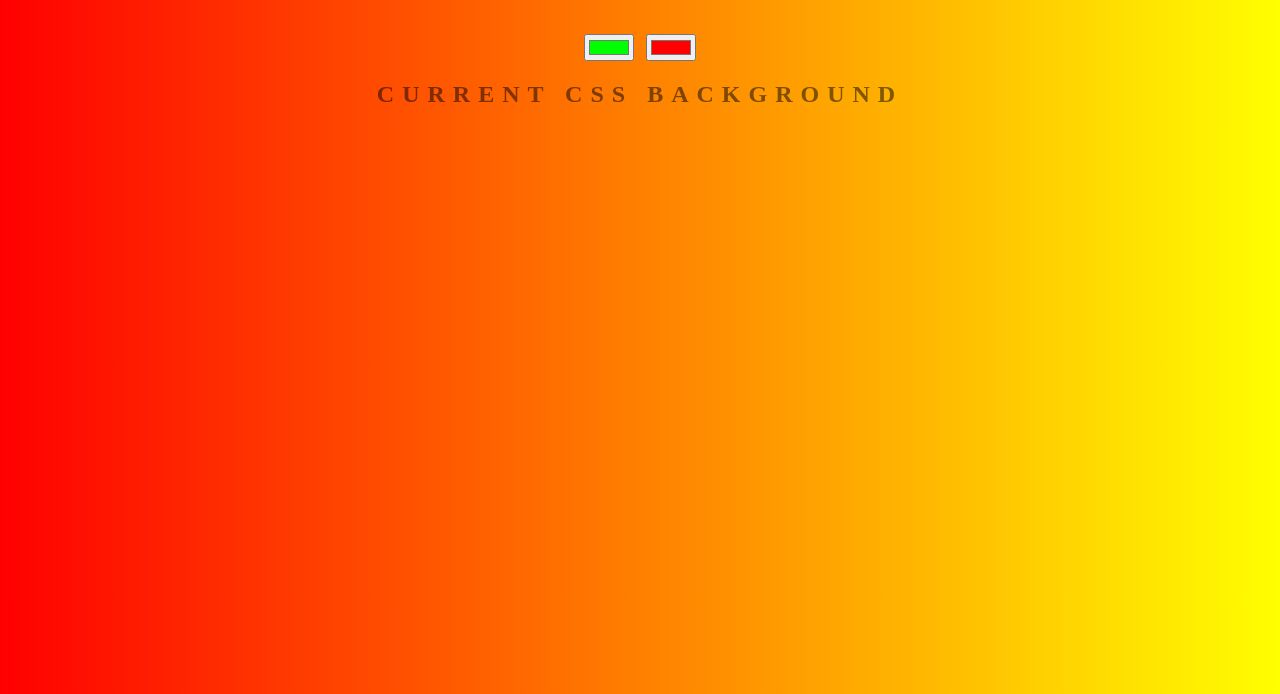
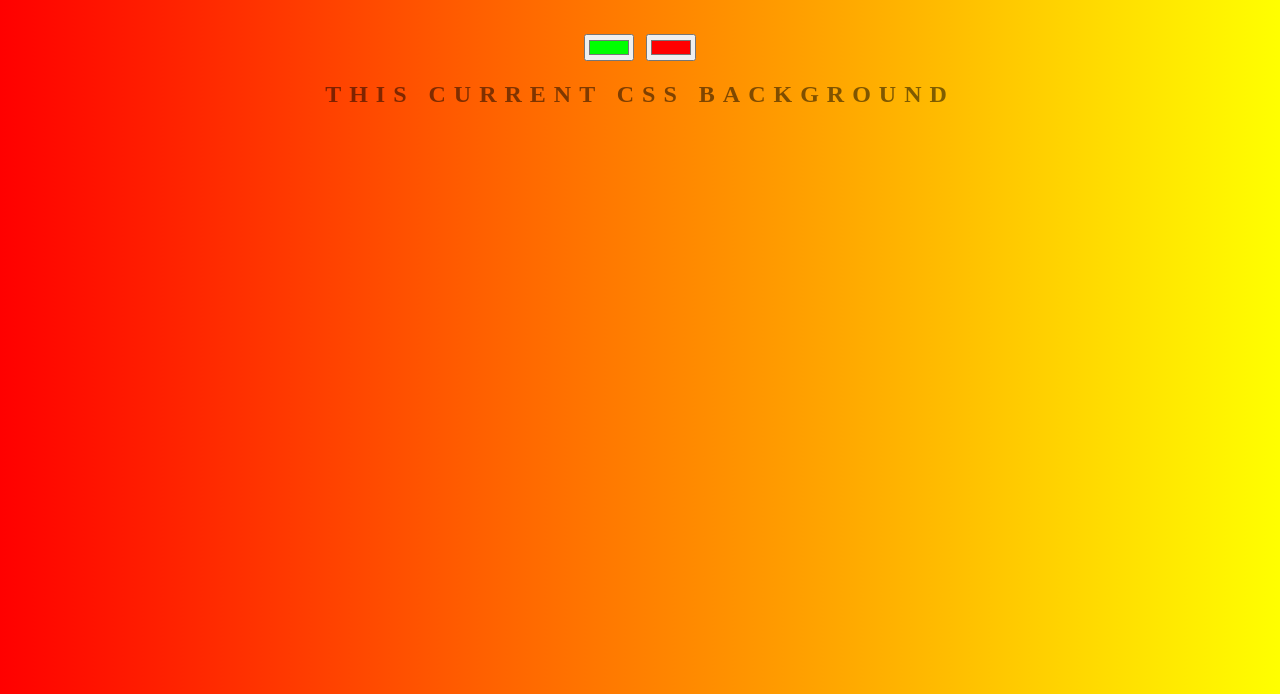
Before and after one commit to djhungtim/background-genarate, a plain HTML site: page index.html in a window 1280 px wide. Shown: the part 106-800 px from the top of the page. Drawn offline with Linux system fonts and the light colour scheme.

Commit message:
changeing text

```diff
--- a/index.html
+++ b/index.html
@@ -8,7 +8,7 @@
 	<h1>Color Generator</h1>
 	<input class="color1" type="color" name="color1" value="#00ff00">
 	<input class="color2" type="color" name="color2" value="#ff0000">
-	<h2>Current CSS Background</h2>
+	<h2>This Current CSS Background</h2>
 	<h3></h3>
 	<script type="text/javascript" src="script.js"></script>
 </body>
```
